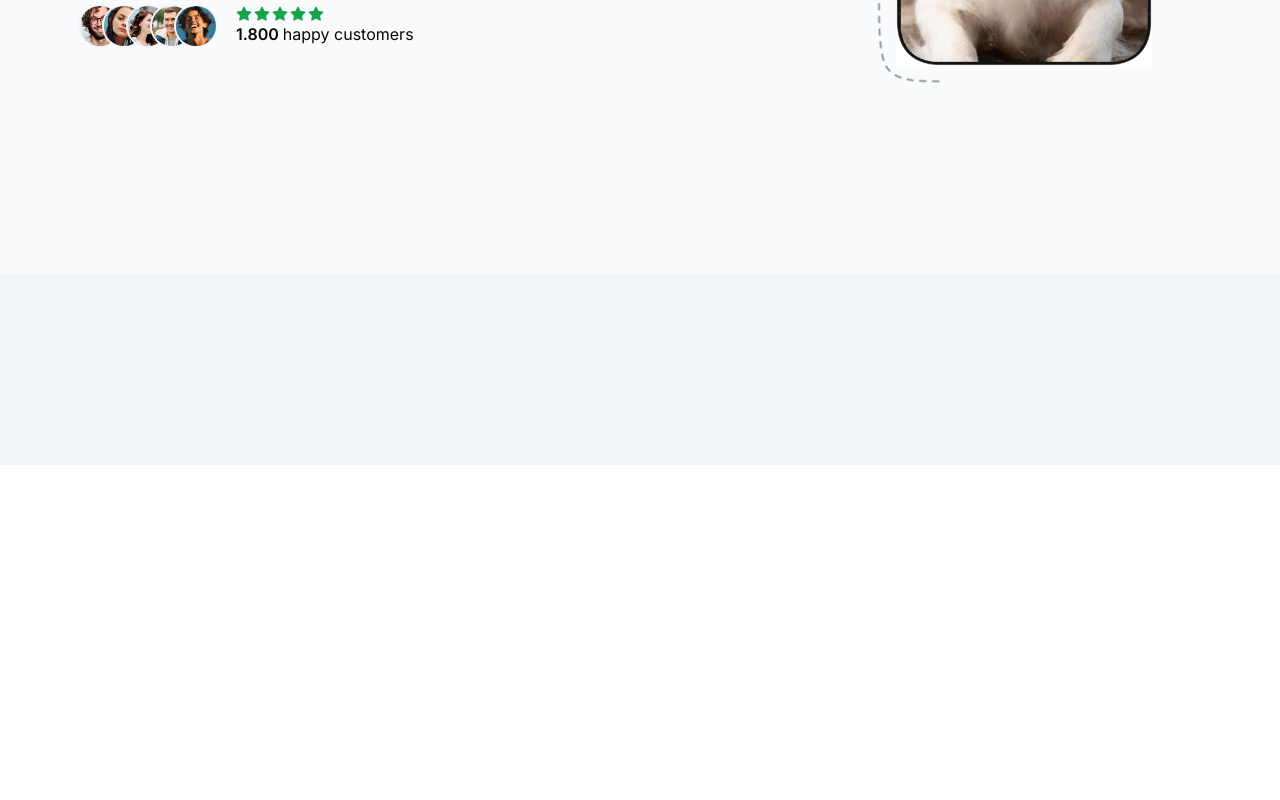
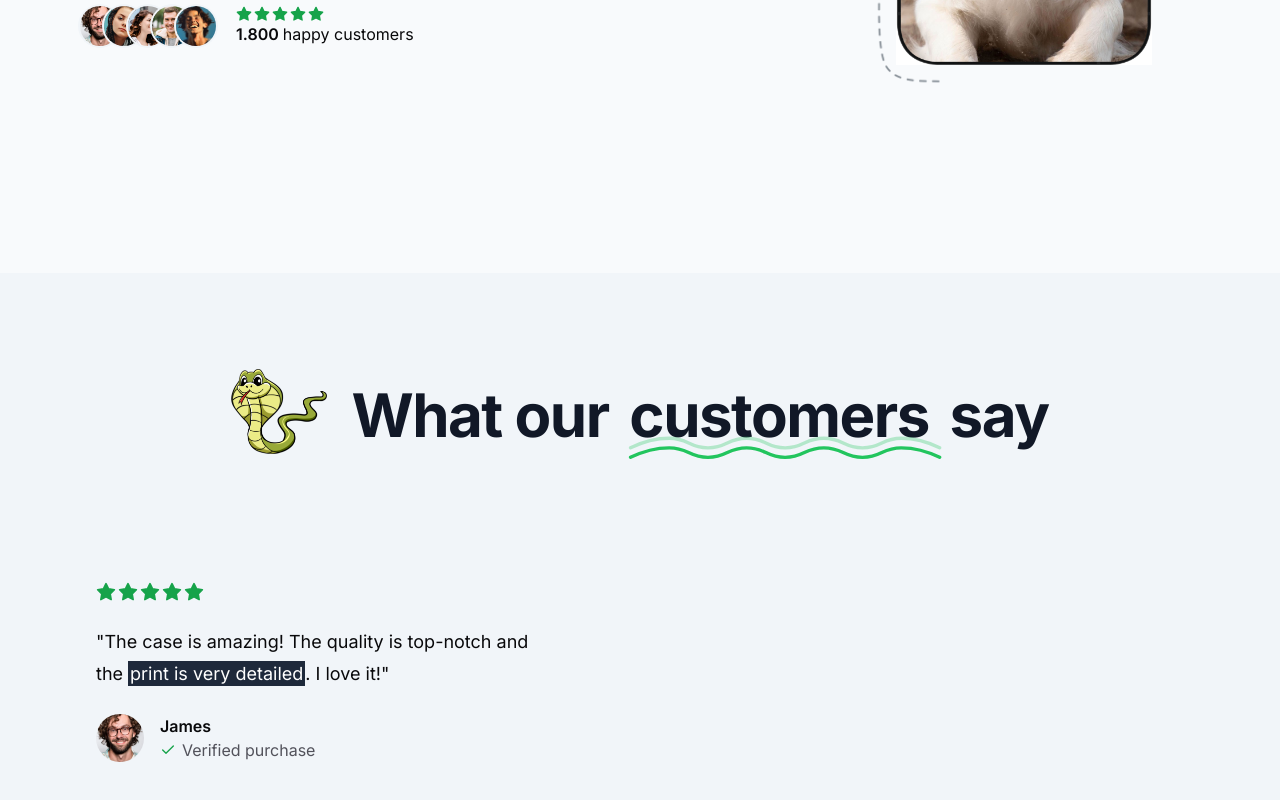
Before and after one commit to teixeira-alexandre/cobracase, a Next.js app: page / in a window 1280 px wide. Shown: the part 722-1522 px from the top of the page. Before the commit the page ends 1187 px from the top, so only its background shows below. Built offline with nearby package versions, Linux system fonts and the light colour scheme; no server answers.

Commit message:
start add customer reviews

```diff
--- a/src/app/page.tsx
+++ b/src/app/page.tsx
@@ -1,3 +1,4 @@
+import { Icons } from "@/components/Icons";
 import MaxWidthWrapper from "@/components/MaxWidthWrapper";
 import Phone from "@/components/Phone";
 import { Check, Star } from "lucide-react";
@@ -44,11 +45,31 @@ export default function Home() {
               </ul>
               <div className="mt-12 flex flex-col sm:flex-row items-center sm:items-start gap-5">
                 <div className="flex -space-x-4">
-                  <img className="inline-block h-10 w-10 rounded-full ring-2 ring-slate-100" src="/users/user-1.png" alt="user image" />
-                  <img className="inline-block h-10 w-10 rounded-full ring-2 ring-slate-100" src="/users/user-2.png" alt="user image" />
-                  <img className="inline-block h-10 w-10 rounded-full ring-2 ring-slate-100" src="/users/user-3.png" alt="user image" />
-                  <img className="inline-block h-10 w-10 rounded-full ring-2 ring-slate-100" src="/users/user-4.jpg" alt="user image" />
-                  <img className="inline-block h-10 w-10 object-cover rounded-full ring-2 ring-slate-100" src="/users/user-5.jpg" alt="user image" />
+                  <img
+                    className="inline-block h-10 w-10 rounded-full ring-2 ring-slate-100"
+                    src="/users/user-1.png"
+                    alt="user image"
+                  />
+                  <img
+                    className="inline-block h-10 w-10 rounded-full ring-2 ring-slate-100"
+                    src="/users/user-2.png"
+                    alt="user image"
+                  />
+                  <img
+                    className="inline-block h-10 w-10 rounded-full ring-2 ring-slate-100"
+                    src="/users/user-3.png"
+                    alt="user image"
+                  />
+                  <img
+                    className="inline-block h-10 w-10 rounded-full ring-2 ring-slate-100"
+                    src="/users/user-4.jpg"
+                    alt="user image"
+                  />
+                  <img
+                    className="inline-block h-10 w-10 object-cover rounded-full ring-2 ring-slate-100"
+                    src="/users/user-5.jpg"
+                    alt="user image"
+                  />
                 </div>
                 <div className="flex flex-col justify-between items-center sm:items-start">
                   <div className="flex gap-0.5">
@@ -69,8 +90,16 @@ export default function Home() {
 
           <div className="col-span-full lg:col-span-1 w-full flex justify-center px-8 sm:px-16 md:px0 mt-32 lg:mx-0 lg:mt-20 h-fit">
             <div className="relative md: max-w-xl">
-              <img src="/your-image.png" className="absolute w-40 lg:w-52 left-56 -top-20 select-none hidden sm:block lg:hidden xl:block" alt="/" />
-              <img src="/line.png" className="absolute w-20 -left-6 -bottom-6 select-none" alt="/" />
+              <img
+                src="/your-image.png"
+                className="absolute w-40 lg:w-52 left-56 -top-20 select-none hidden sm:block lg:hidden xl:block"
+                alt="/"
+              />
+              <img
+                src="/line.png"
+                className="absolute w-20 -left-6 -bottom-6 select-none"
+                alt="/"
+              />
               <Phone className="w-64" imgSrc="/testimonials/1.jpg" />
             </div>
           </div>
@@ -78,7 +107,52 @@ export default function Home() {
       </section>
       {/* value proposition section */}
       <section className="bg-slate-100 py-24">
+        <MaxWidthWrapper className="flex flex-col items-center gap-16 sm:gap-32">
+          <div className="flex flex-col lg:flex-row items-center gap-4 sm:gap-6">
+            <h2 className="order-1 mt-2 tracking-tight text-center text-balance !leading-tight font-bold text-5xl md:text-6xl text-gray-900 relative">
+              What our{" "}
+              <span className="relative px-2 ">
+                customers{" "}
+                <Icons.underline className="hidden sm:block pointer-events-none absolute inset-x-0 -bottom-6 text-green-500" />
+              </span>{" "}
+              say
+            </h2>
+            <img
+              src="/snake-2.png"
+              alt="/"
+              className="w-24 order-0 lg:oder-2"
+            />
+          </div>
+          <div className="mx-auto grid max-w-2xl grid-cols-1 px-4 lg:mx-0 lg:max-w-none lg:grid-cols-2 gap-y-16">
+            <div className="flex flex-auto flex-col gap-4 lg:pr-8 xl:pr-20">
+              <div className="flex gap-0.5 mb-2">
+                <Star className="h-5 w-5 text-green-600 fill-green-600" />
+                <Star className="h-5 w-5 text-green-600 fill-green-600" />
+                <Star className="h-5 w-5 text-green-600 fill-green-600" />
+                <Star className="h-5 w-5 text-green-600 fill-green-600" />
+                <Star className="h-5 w-5 text-green-600 fill-green-600" />
+              </div>
+              <div className="text-lg leading-8">
+                <p>
+                &quot;The case is amazing! The quality is top-notch and the <span className="p-0.5 bg-slate-800 text-white">print is very detailed</span>. I love it!&quot;
+                </p>
 
+              </div>
+              <div className="flex gap-4 mt-2">
+                <img src="/users/user-1.png" alt="user image" className="rounded-full h-12 w-12 object-contain" />
+                <div className="flex flex-col">
+                  <p className="font-semibold">
+                    James
+                  </p>
+                  <div className="flex gap-1.5 items-center text-zinc-600">
+                    <Check className="h-4 w-4 strike-[3px] text-green-600"/>
+                    <p className="texxt-sm">Verified purchase</p>
+                  </div>
+                </div>
+              </div>
+            </div>
+          </div>
+        </MaxWidthWrapper>
       </section>
     </div>
   );
--- /dev/null
+++ b/src/components/Icons.tsx
@@ -0,0 +1,23 @@
+import { LucideProps } from "lucide-react";
+import React from "react";
+
+export const Icons = {
+  underline: (props: LucideProps) => (
+    <svg {...props} viewBox="0 0 687 155">
+      <g
+        stroke="currentColor"
+        strokeWidth="7"
+        fill="none"
+        fill-rule="evenodd"
+        strokeLinecap="round"
+        strokeLinejoin="round"
+      >
+        <path
+          d="M20 98c27-13.3333333 54-20 81-20 40.5 0 40.5 20 81 20s40.626917-20 81-20 40.123083 20 80.5 20 40.5-20 81-20 40.5 20 81 20 40.626917-20 81-20c26.915389 0 53.748722 6.6666667 80.5 20"
+          opacity=".3"
+        ></path>
+        <path d="M20 118c27-13.3333333 54-20 81-20 40.5 0 40.5 20 81 20s40.626917-20 81-20 40.123083 20 80.5 20 40.5-20 81-20 40.5 20 81 20 40.626917-20 81-20c26.915389 0 53.748722 6.6666667 80.5 20"></path>
+      </g>
+    </svg>
+  )
+};
```
